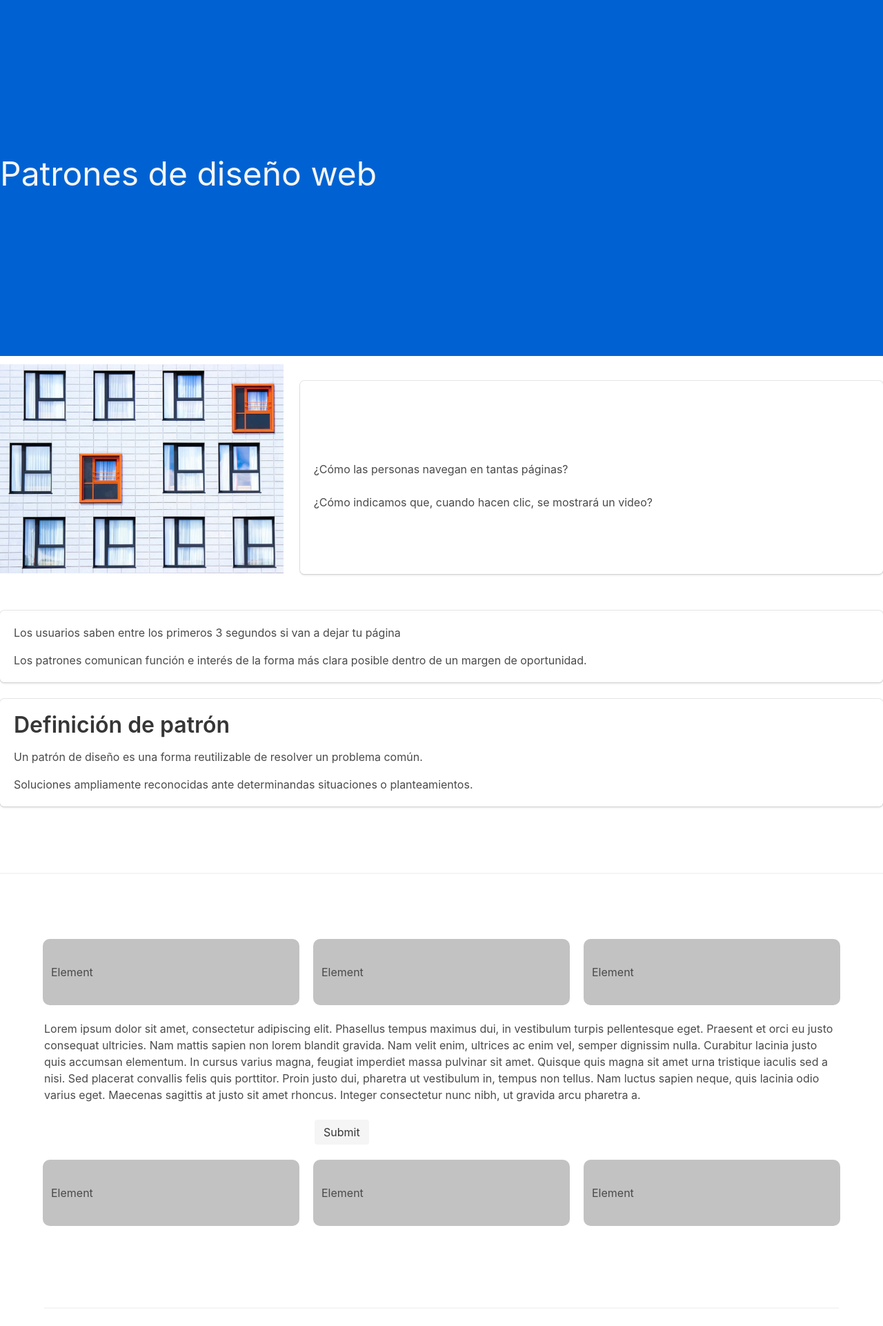
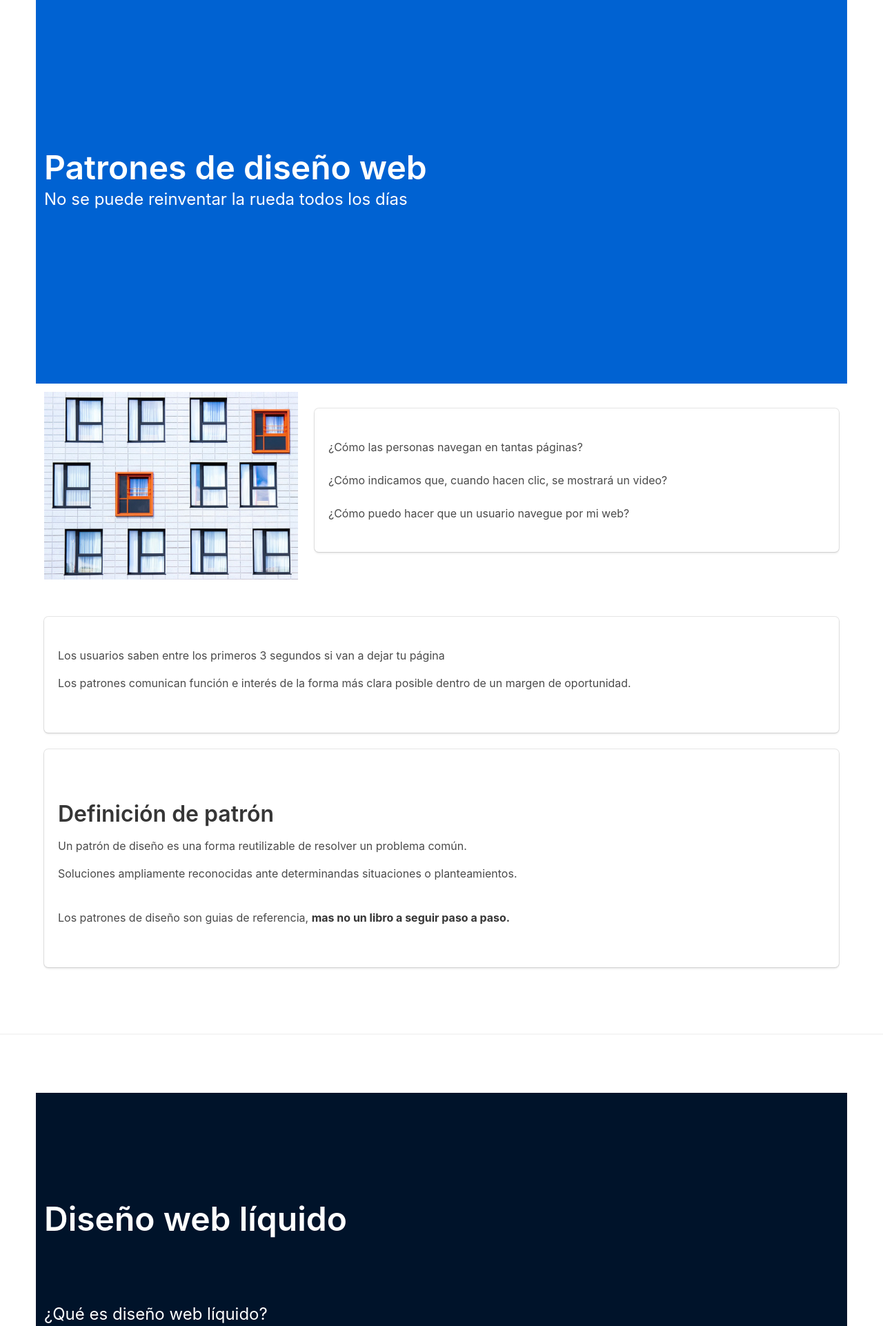
Before and after one commit to magdy-zon/django, a Django app: template memazos/templates/patrones_1.html in a window 1280 px wide. Shown: the top 1922 px of the page at 69% size. Run offline with Django 3.2, Linux system fonts and the light colour scheme; the template is opened without the code that fills it, so the values that code supplies are empty.

Commit message:
content added

```diff
--- a/memazos/static/css/colors.css
+++ b/memazos/static/css/colors.css
@@ -24,3 +24,6 @@
 .blanco {
   background: #ffffff;
 }
+.color-blanco {
+  color: #ffffff;
+}
--- a/memazos/templates/patrones_1.html
+++ b/memazos/templates/patrones_1.html
@@ -10,11 +10,11 @@
     <link rel="stylesheet" href="{% static 'css/colors.css' %}">
   </head>
   <body>
-    <main class="bd-main">
-      <div class="bd-main-container">
+    <div class="bd-main-container container">
       <div class="columns is-desktop">
         <div class="column is-full tercero is-size-1-mobile is-size-1-tablet has-text-light"><br><br><br>
-                <p>Patrones de diseño web</p><br><br><br>
+          <h1 class="title is-1 color-blanco">Patrones de diseño web</h1>
+          <h4 class="subtitle is-4 color-blanco">No se puede reinventar la rueda todos los días</h4><br><br><br>
         </div>
       </div>
       <div class="columns">
@@ -22,9 +22,10 @@
           <img src="{% static 'img/patrones1.jpg' %}" alt="" style="width: 100%;">
         </div>
         <div class="column tercero blanco"><br>
-                <div class="box"><br><br><br><br>
-                  <h1>¿Cómo las personas navegan en tantas páginas?</h1><br>
-                  <h1>¿Cómo indicamos que, cuando hacen clic, se mostrará un video?</h1><br><br><br>
+          <div class="box"><br>
+            <p>¿Cómo las personas navegan en tantas páginas?</p><br>
+            <p>¿Cómo indicamos que, cuando hacen clic, se mostrará un video?</p><br>
+            <p>¿Cómo puedo hacer que un usuario navegue por mi web?</p><br>
           </div>
 
         </div>
@@ -32,16 +33,17 @@
       <div class="columns">
         <div class="column is-medium"><br>
           <div class="content">
-                  <div class="box">
+            <div class="box"><br>
               <p>Los usuarios saben entre los primeros 3 segundos si van a dejar tu página</p>
-                    <p>Los patrones comunican función e interés de la forma más  clara posible dentro de un margen de oportunidad.</p>
+              <p>Los patrones comunican función e interés de la forma más  clara posible dentro de un margen de oportunidad.</p><br>
             </div>
           </div>
           <div class="content">
-                  <div class="box">
+            <div class="box"><br>
               <h1>Definición de patrón</h1>
               <p>Un patrón de diseño es una forma reutilizable de resolver un problema común.</p>
-                    <p>Soluciones ampliamente reconocidas ante  determinandas situaciones o planteamientos.</p>
+              <p>Soluciones ampliamente reconocidas ante  determinandas situaciones o planteamientos.</p><br>
+              <p>Los patrones de diseño son guias de referencia, <strong>mas no un libro a seguir paso a paso.</strong></p><br>
             </div>
           </div>
         </div>
@@ -50,116 +52,28 @@
     <br><br><br>
     <hr>
     <br><br><br>
-      <div class="container">
-        <div class="columns">
-          <div class="column sexto" style="margin: 10px; border-radius: 10px"><br>
-            <p class="bd-notification">Element</p><br>
-          </div>
-          <div class="column sexto" style="margin: 10px; border-radius: 10px"><br>
-            <p class="bd-notification">Element</p><br>
-          </div>
-          <div class="column sexto" style="margin: 10px; border-radius: 10px"><br>
-            <p class="bd-notification">Element</p><br>
+    <div class="bd-main-container container">
+      <div class="bd-duo">
+        <div class="bd-lead">
+          <div class="columns is-desktop">
+            <div class="column is-full primario is-size-1-mobile is-size-1-tablet has-text-light"><br><br>
+              <h1 class="title is-1 color-blanco">Diseño web líquido</h1><br>
+              <p class="subtitle is-4 color-blanco">¿Qué es diseño web líquido?</p><br><br><br>
             </div>
           </div>
           <div class="columns">
             <div class="column">
-            <p>Lorem ipsum dolor sit amet, consectetur adipiscing elit. Phasellus tempus maximus dui, in vestibulum turpis pellentesque eget. Praesent et orci eu justo consequat ultricies. Nam mattis sapien non lorem blandit gravida. Nam velit enim, ultrices ac enim vel, semper dignissim nulla. Curabitur lacinia justo quis accumsan elementum. In cursus varius magna, feugiat imperdiet massa pulvinar sit amet. Quisque quis magna sit amet urna tristique iaculis sed a nisi. Sed placerat convallis felis quis porttitor. Proin justo dui, pharetra ut vestibulum in, tempus non tellus. Nam luctus sapien neque, quis lacinia odio varius eget. Maecenas sagittis at justo sit amet rhoncus. Integer consectetur nunc nibh, ut gravida arcu pharetra a. </p>
-          </div>
-        </div>
-        <div class="columns">
-          <div class="column">
-
+              <img src="{% static 'img/atomic-design-03.png' %}" alt="">
             </div>
             <div class="column">
-            <p class="control">
-              <a class="button is-light">
-                Submit
-              </a>
-            </p>
+              <img src="{% static 'img/atomic-design-04.png' %}" alt="">
             </div>
             <div class="column">
-
-          </div>
-        </div>
-        <div class="columns">
-          <div class="column sexto" style="margin: 10px; border-radius: 10px"><br>
-            <p class="bd-notification">Element</p><br>
-          </div>
-          <div class="column sexto" style="margin: 10px; border-radius: 10px"><br>
-            <p class="bd-notification">Element</p><br>
-          </div>
-          <div class="column sexto" style="margin: 10px; border-radius: 10px"><br>
-            <p class="bd-notification">Element</p><br>
-          </div>
-        </div>
-        <br><br><br>
-        <hr>
-        <br><br><br>
-        <div class="container">
-          <div class="columns">
-            <div class="column sexto" style="margin: 10px; border-radius: 10px"><br>
-              <p class="bd-notification">Element</p><br>
-            </div>
-            <div class="column sexto" style="margin: 10px; border-radius: 10px"><br>
-              <p class="bd-notification">Element</p><br>
-            </div>
-            <div class="column sexto" style="margin: 10px; border-radius: 10px"><br>
-              <p class="bd-notification">Element</p><br>
-            </div>
-          </div>
-          <div class="columns">
-            <div class="column">
-              <p>Lorem ipsum dolor sit amet, consectetur adipiscing elit. Phasellus tempus maximus dui, in vestibulum turpis pellentesque eget. Praesent et orci eu justo consequat ultricies. Nam mattis sapien non lorem blandit gravida. Nam velit enim, ultrices ac enim vel, semper dignissim nulla. Curabitur lacinia justo quis accumsan elementum. In cursus varius magna, feugiat imperdiet massa pulvinar sit amet. Quisque quis magna sit amet urna tristique iaculis sed a nisi. Sed placerat convallis felis quis porttitor. Proin justo dui, pharetra ut vestibulum in, tempus non tellus. Nam luctus sapien neque, quis lacinia odio varius eget. Maecenas sagittis at justo sit amet rhoncus. Integer consectetur nunc nibh, ut gravida arcu pharetra a. </p>
-            </div>
-          </div>
-          <div class="columns">
-            <div class="column">
-            </div>
-            <div class="column">
-              <p class="control">
-                <a class="button is-primary">
-                  Submit
-                </a>
-              </p>
-            </div>
-            <div class="column">
-            </div>
-          </div>
-          <div class="columns">
-            <div class="column sexto" style="margin: 10px; border-radius: 10px"><br>
-              <p class="bd-notification">Element</p><br>
-            </div>
-            <div class="column sexto" style="margin: 10px; border-radius: 10px"><br>
-              <p class="bd-notification">Element</p><br>
-            </div>
-            <div class="column sexto" style="margin: 10px; border-radius: 10px"><br>
-              <p class="bd-notification">Element</p><br>
-            </div>
-          </div>
-        </div>
-        <br><br><br>
-        <hr>
-        <br><br><br>
-
-
-        <div class="bd-main-container container">
-          <div class="bd-duo">
-            <div class="bd-lead">
-              <div class="columns is-desktop">
-                <div class="column is-full primario is-size-1-mobile is-size-1-tablet has-text-light"><br><br><br>
-                  Diseño web líquido<br><br><br>
+              <img src="{% static 'img/atomic-design-05.png' %}" alt="">
             </div>
           </div>
         </div>
       </div>
     </div>
-        <br><br><br>
-        <hr>
-        <br><br><br>
-
-
-      </div>
-    </main>
   </body>
 </html>
--- a/memazos/urls.py
+++ b/memazos/urls.py
@@ -4,7 +4,7 @@ from . import views
 
 urlpatterns = [
     path('', views.index, name='index'),
-    path('patrones_primero', views.patrones1, name='patrones1'),
-    path('patrones_segundo', views.patrones2, name='patrones2'),
+    path('patrones_definiciones', views.definiciones, name='patrones1'),
+    path('patrones_basicos', views.basicos, name='patrones2'),
     # path('/elementos_basic', views.elementos, name='elementos'),
 ]
--- a/memazos/views.py
+++ b/memazos/views.py
@@ -4,8 +4,8 @@ from django.shortcuts import render
 def index(request):
     return render(request, 'index.html', {})
 
-def patrones1(request):
+def definiciones(request):
     return render(request, 'patrones_1.html', {})
 
-def patrones2(request):
+def basicos(request):
     return render(request, 'patrones_2.html', {})
```
Also changed, not shown: memazos/templates/patrones_2.html (+0 -21 lines), memazos/static/img/atomic-design-03.png (added), memazos/static/img/atomic-design-04.png (added), memazos/static/img/atomic-design-05.png (added), 2 other files. Lines whose indentation alone changed are shown as unchanged.
